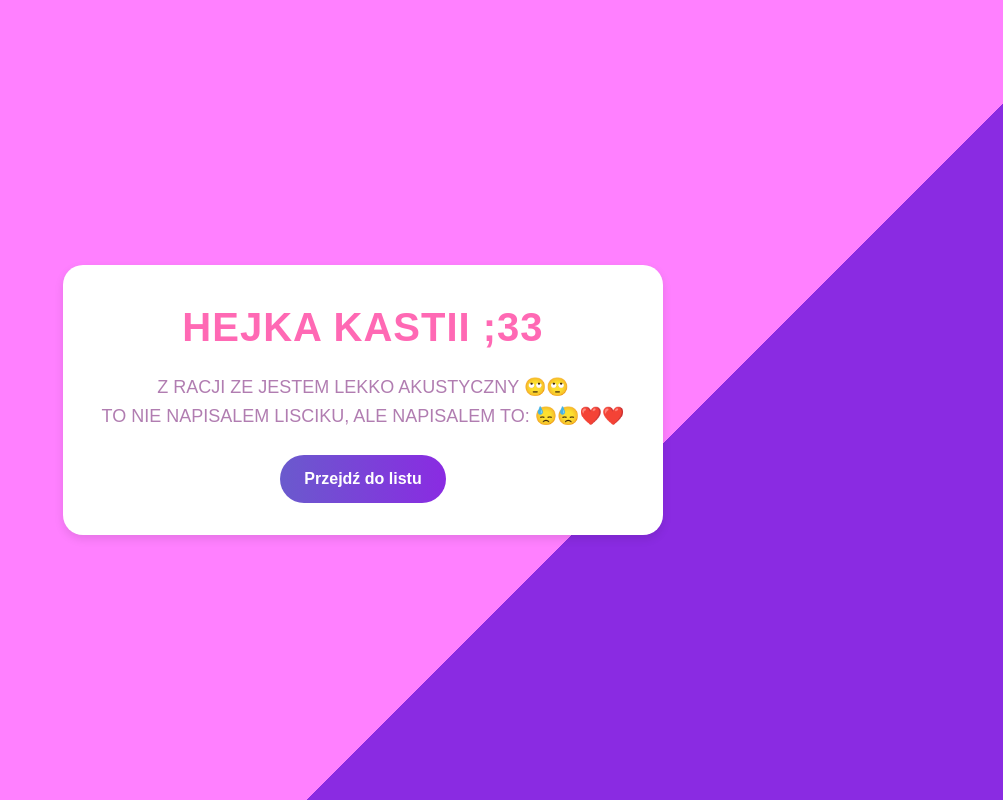
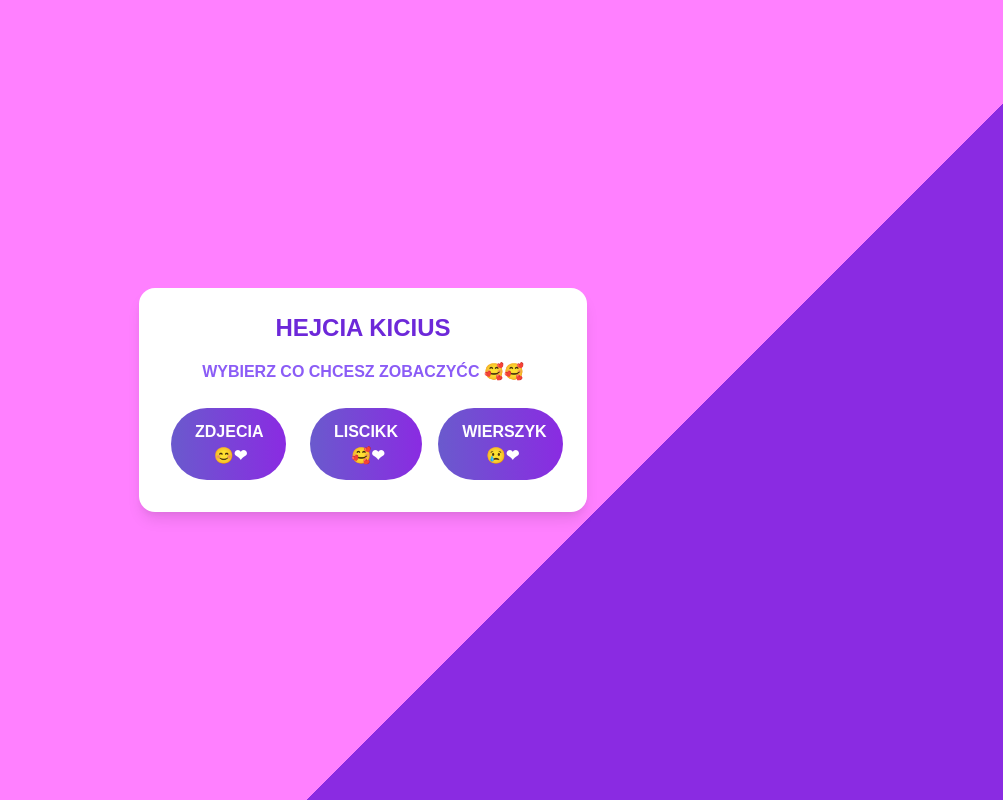
Before and after one commit to xvmitrex/-, a plain HTML site: page fajnyszczur.html in a window 1280 px wide. Shown: the whole page, without its empty margins (277-1280 px from the left). Drawn offline with nearby package versions, Linux system fonts and the light colour scheme.

Commit message:
Update fajnyszczur.html

```diff
--- a/fajnyszczur.html
+++ b/fajnyszczur.html
@@ -3,92 +3,58 @@
 <head>
     <meta charset="UTF-8">
     <meta name="viewport" content="width=device-width, initial-scale=1.0">
-    <title>Estetyczna Strona</title>
+    <title>Hejka Kicius</title>
     <link href="https://cdn.jsdelivr.net/npm/tailwindcss@2.2.19/dist/tailwind.min.css" rel="stylesheet">
     <style>
-        /* Ustawienie tła strony na gradient, z przejściem na skos */
         body {
-            background: linear-gradient(135deg, #ff80ff 50%, #8a2be2 50%); /* Podział na 2 kolory */
+            background: linear-gradient(135deg, #ff80ff 50%, #8a2be2 50%);
             background-size: 200% 200%;
             background-position: left center;
-            animation: gradientShift 6s ease-in-out infinite; /* Animacja przejścia gradientu */
-            font-family: 'Arial', sans-serif; /* Czcionka */
-            height: 100vh;
+            animation: gradientShift 6s ease-in-out infinite;
+            font-family: 'Arial', sans-serif;
+            min-height: 100vh;
+            margin: 0;
             display: flex;
             justify-content: center;
             align-items: center;
-            margin: 0;
+            padding: 1rem;
         }
 
-        /* Animacja przesuwania gradientu */
         @keyframes gradientShift {
-            0% {
-                background-position: left center;
-            }
-            50% {
-                background-position: right center;
-            }
-            100% {
-                background-position: left center;
-            }
+            0% { background-position: left center; }
+            50% { background-position: right center; }
+            100% { background-position: left center; }
         }
 
-        /* Styl dla przycisków */
-        a {
+        .btn {
             display: inline-block;
-            background: linear-gradient(to right, #6a5acd, #8a2be2); /* Gradient przycisku */
+            background: linear-gradient(to right, #6a5acd, #8a2be2);
             color: white;
-            padding: 12px 24px;
+            padding: 0.75rem 1.5rem;
             text-decoration: none;
-            border-radius: 50px; /* Zaokrąglone przyciski */
+            border-radius: 9999px;
             font-weight: bold;
             transition: background 0.3s ease, transform 0.2s ease;
-        }
-
-        /* Efekt hover dla przycisków */
-        a:hover {
-            background: linear-gradient(to right, #8a2be2, #6a5acd); /* Zmiana gradientu przy hoverze */
-            transform: scale(1.05); /* Lekka animacja powiększenia */
-        }
-
-        /* Stylizacja białego kontenera */
-        .container {
-            width: 100%;
-            max-width: 600px;
-            background: white;
-            padding: 2rem;
-            border-radius: 20px;
-            box-shadow: 0px 4px 10px rgba(0, 0, 0, 0.1);
+            margin: 0.5rem;
+            min-width: 100px;
             text-align: center;
         }
 
-        /* Stylizacja nagłówka */
-        h1 {
-            font-size: 2.5rem;
-            color: #ff69b4; /* Różowy nagłówek */
-            font-weight: 600;
-            margin-bottom: 1rem;
-            letter-spacing: 1px;
+        .btn:hover {
+            background: linear-gradient(to right, #8a2be2, #6a5acd);
+            transform: scale(1.05);
         }
-
-        /* Stylizacja treści */
-        p {
-            color: #b17db1;
-            font-size: 1.125rem;
-            line-height: 1.6;
-            margin-bottom: 1.5rem;
-        }
-
     </style>
 </head>
 <body>
-    <div class="container mx-auto p-4">
-        <div class="text-center">
-            <h1>HEJKA KASTII ;33</h1>
-            <p>Z RACJI ZE JESTEM LEKKO AKUSTYCZNY 🙄🙄 <br> TO NIE NAPISALEM LISCIKU, ALE NAPISALEM TO: 😓😓❤️❤️</p>
+    <div class="container max-w-md w-full bg-white p-6 rounded-2xl shadow-lg text-center space-y-4">
+        <h1 class="text-2xl font-bold text-purple-700">HEJCIA KICIUS</h1>
+        <p class="text-purple-500 font-semibold">WYBIERZ CO CHCESZ ZOBACZYĆC 🥰🥰</p>
 
-            <!-- Link do innego pliku (list.html) -->
-            <a href="list.html">Przejdź do listu</a>
+        <div class="flex flex-col sm:flex-row justify-center items-center sm:space-x-4 space-y-2 sm:space-y-0">
+            <a href="#" class="btn">ZDJECIA <span class="ml-1">😊❤</span></a>
+            <a href="#" class="btn">LISCIKK <span class="ml-1">🥰❤</span></a>
+            <a href="#" class="btn">WIERSZYK <span class="ml-1">😢❤</span></a>
         </div>
     </div>
 </body>
```
